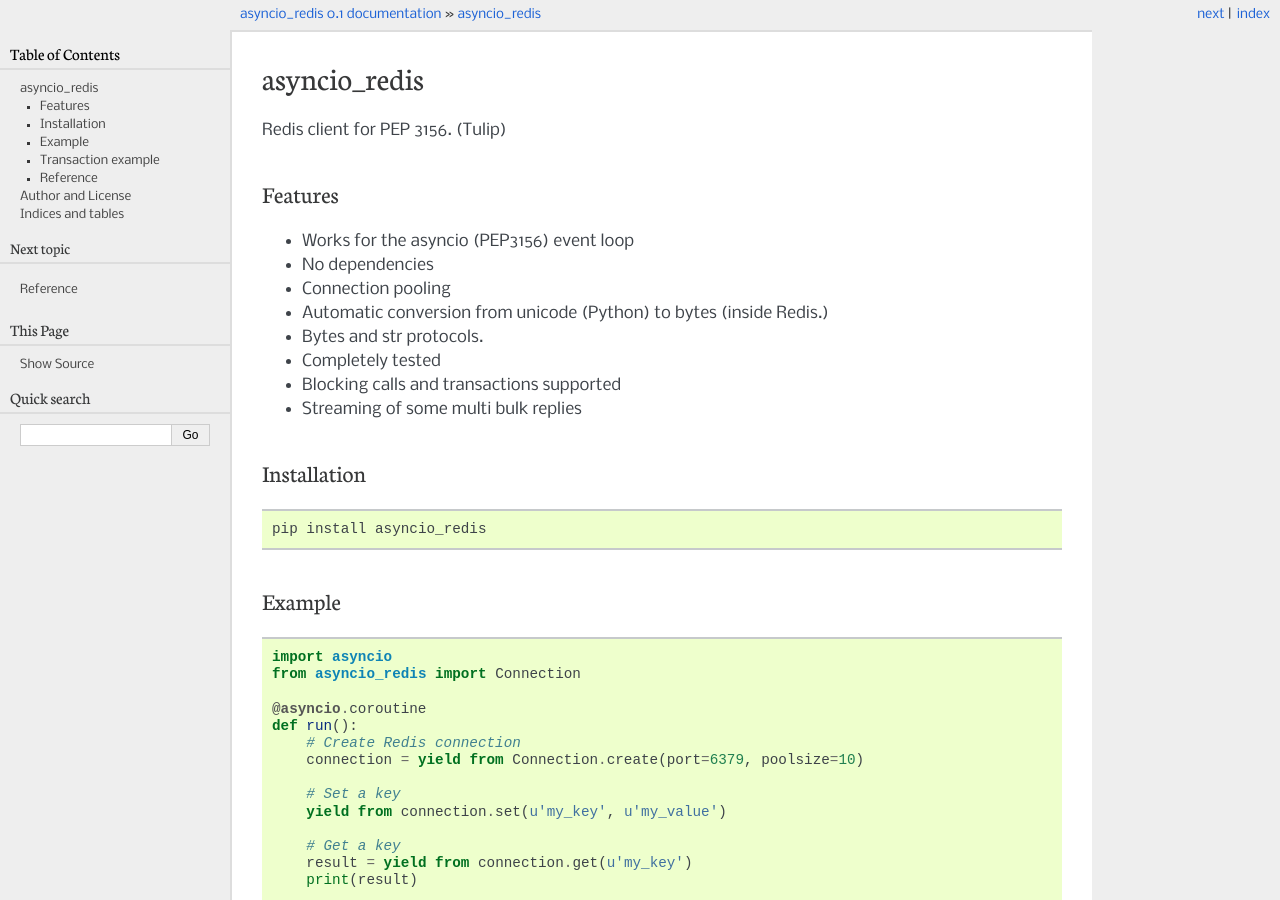
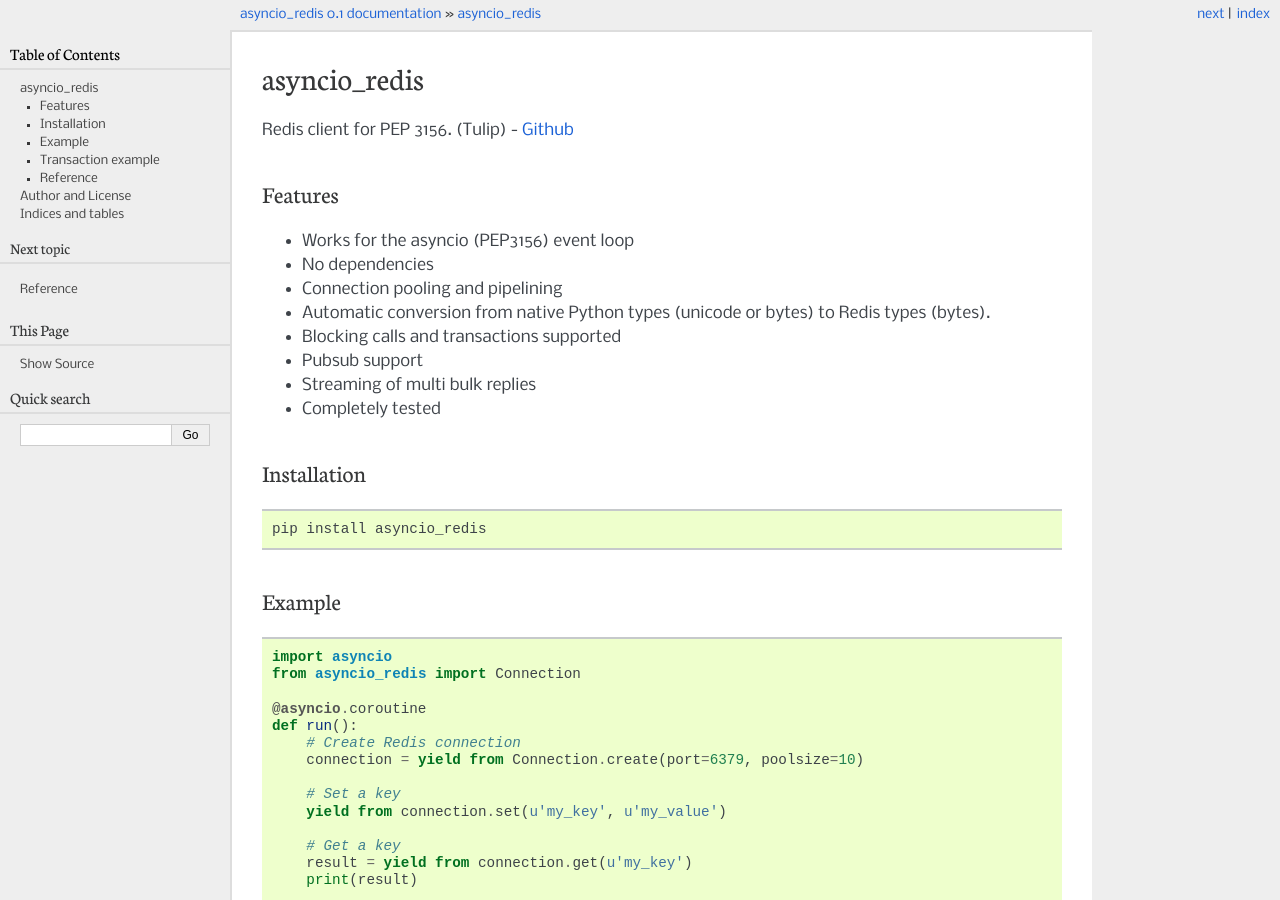
Before and after one commit to jonathanslenders/asyncio-redis, a Sphinx documentation site: the page built from docs/index.rst, in a window 1280 px wide and 900 px high. Built offline with Sphinx 7.4.7, drawn with Linux system fonts in a browser that asks for light colours.

Commit message:
Updated docs index page.

```diff
--- a/docs/index.rst
+++ b/docs/index.rst
@@ -5,19 +5,22 @@
 
 asyncio_redis
 =============
-Redis client for PEP 3156. (Tulip)
+
+Redis client for PEP 3156. (Tulip)  - `Github`_
+
+.. _GitHub: https://github.com/jonathanslenders/asyncio-redis
 
 Features
 --------
 
 - Works for the asyncio (PEP3156) event loop
 - No dependencies
-- Connection pooling
-- Automatic conversion from unicode (Python) to bytes (inside Redis.)
-- Bytes and str protocols.
+- Connection pooling and pipelining
+- Automatic conversion from native Python types (unicode or bytes) to Redis types (bytes).
+- Blocking calls and transactions supported
+- Pubsub support
+- Streaming of multi bulk replies
 - Completely tested
-- Blocking calls and transactions supported
-- Streaming of some multi bulk replies
 
 Installation
 ------------
```
